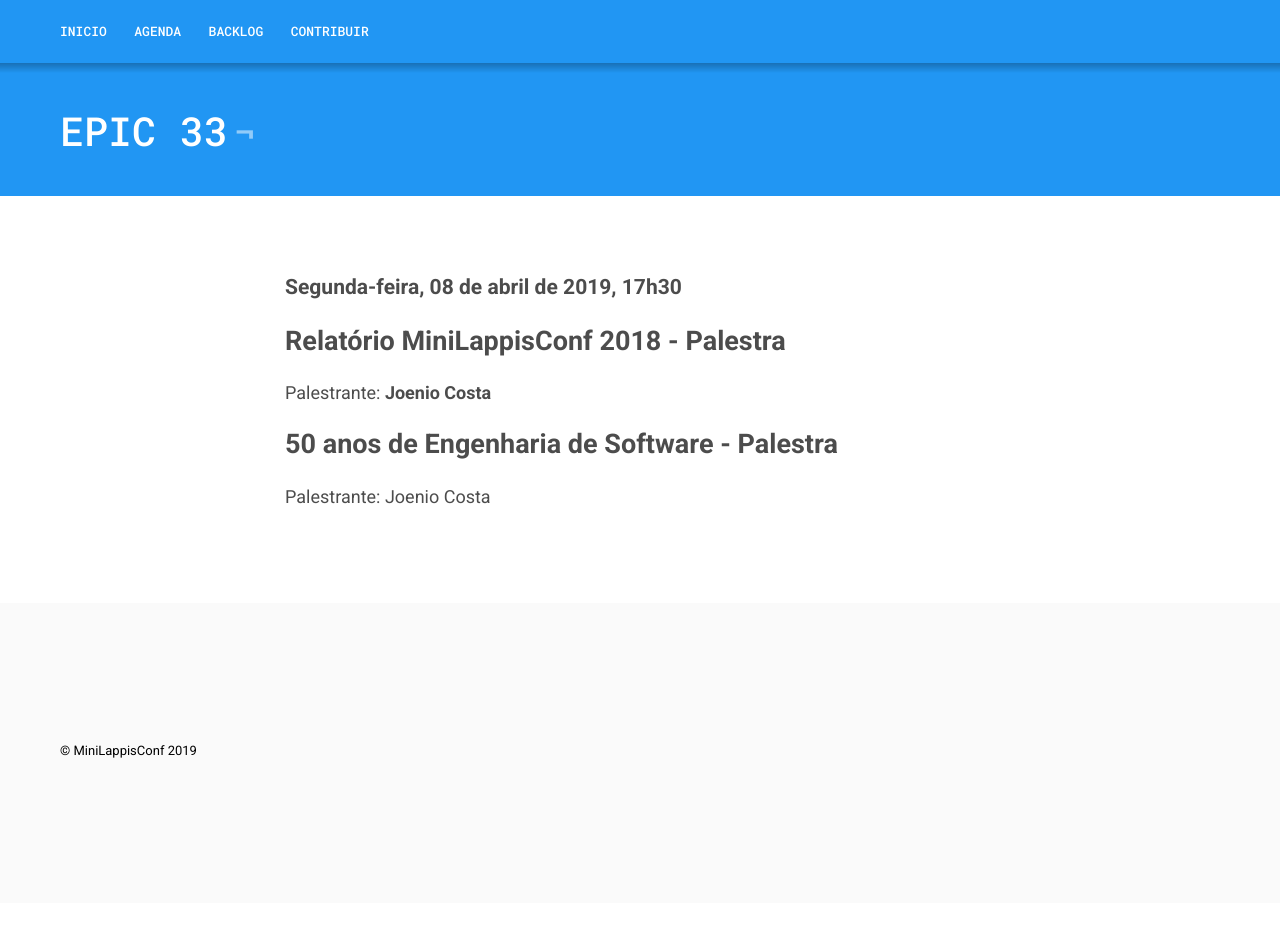
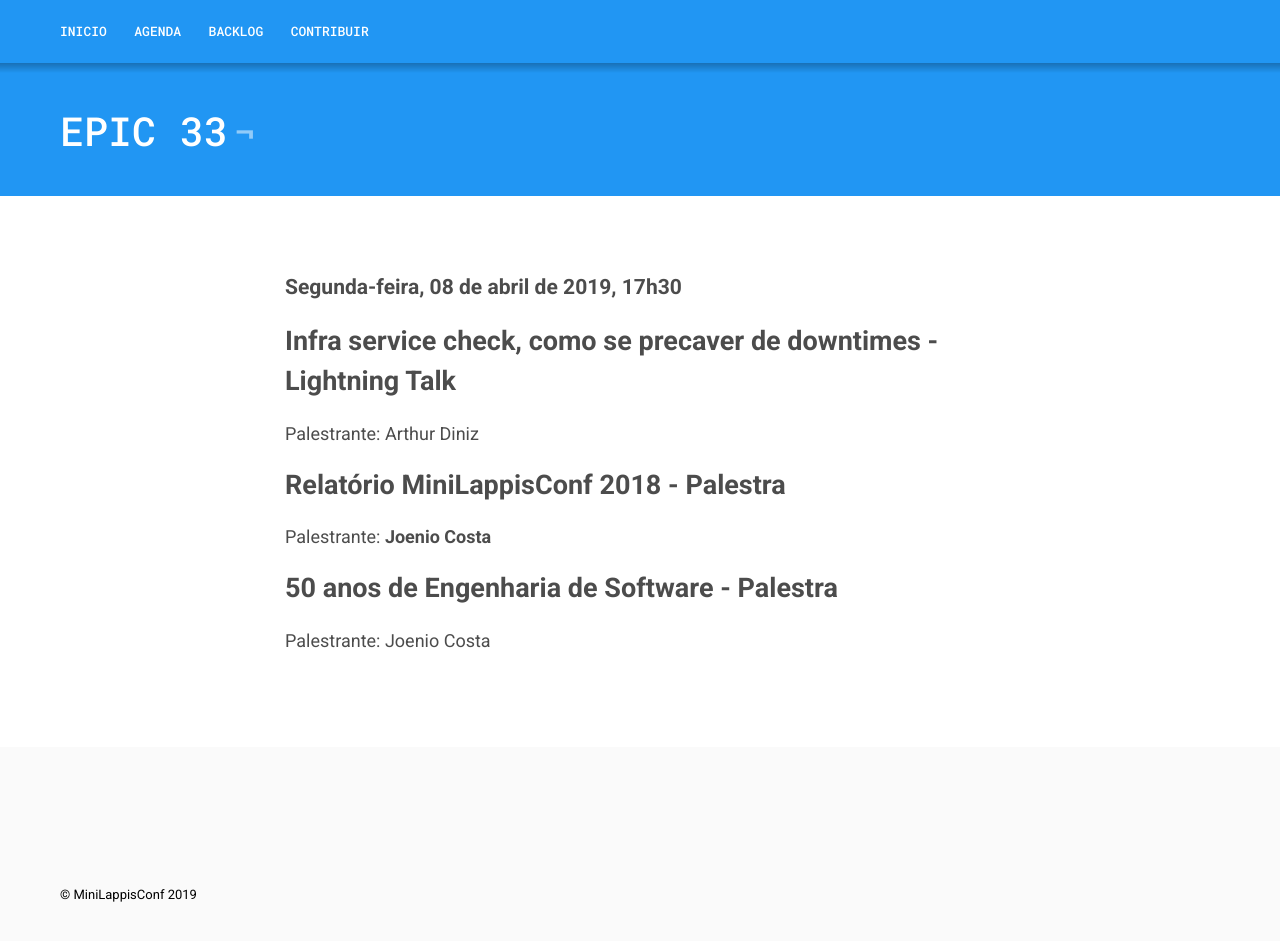
Before and after one commit to lappis-unb/MiniLappisConf, a Jekyll site: the page built from _posts/2019-03-23-epic33-draft.md, in a window 1280 px wide and 1047 px high. Shown: the top 941 px of the window. Built offline with Jekyll 4.4.1, drawn with Linux system fonts in a browser that asks for light colours.

Commit message:
Update epic 33
Signed-off-by: Arthur Diniz <arthurbdiniz@gmail.com>

```diff
--- a/_pages/backlog.markdown
+++ b/_pages/backlog.markdown
@@ -14,7 +14,7 @@ permalink: /backlog/
 | Christian                                      | ???                                              | Palestra |
 | Leonardo Gomes                                 | ???                                              | Palestra |
 | Lucas Kanashiro                                | ???                                              | Palestra |
-|Arthur Diniz                                | Cansei de receber emails que a infra caiu, como se precaver                                      | Palestra |
+|Arthur Diniz                                | Infra service check, como se precaver de downtimes                                    | Palestra |
 |Arthur Diniz                                |     Subindo um docker com nginx, webapp e cetificado SSL                             | Palestra |
 
 ## Descrição
--- a/_posts/2019-03-23-epic33-draft.md
+++ b/_posts/2019-03-23-epic33-draft.md
@@ -10,6 +10,9 @@ tags:
 
 ### Segunda-feira, 08 de abril de 2019, 17h30
 
+## Infra service check, como se precaver de downtimes - Lightning Talk
+Palestrante: Arthur Diniz
+
 ## Relatório MiniLappisConf 2018 - Palestra
 Palestrante: **Joenio Costa**
 
```
